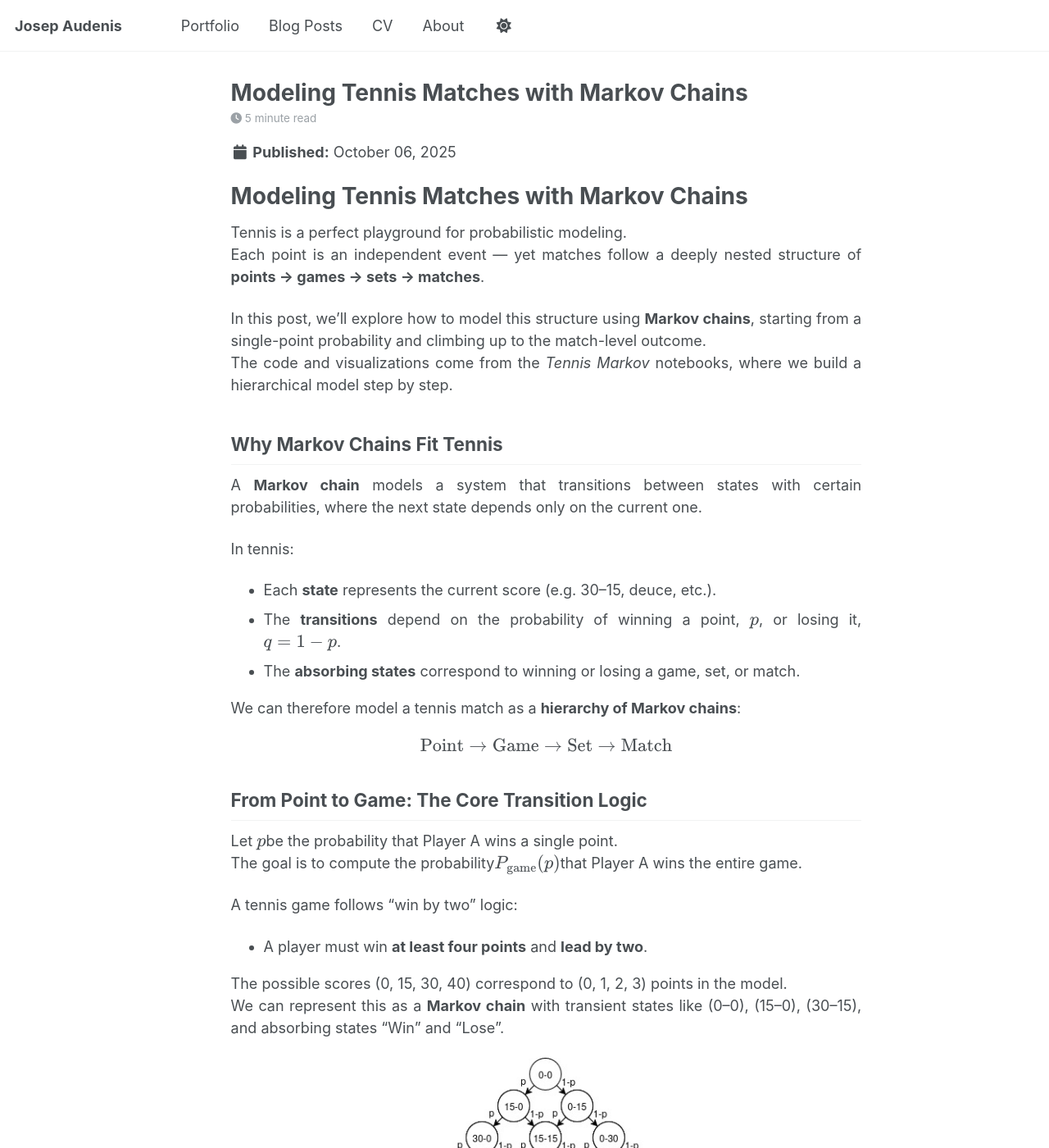
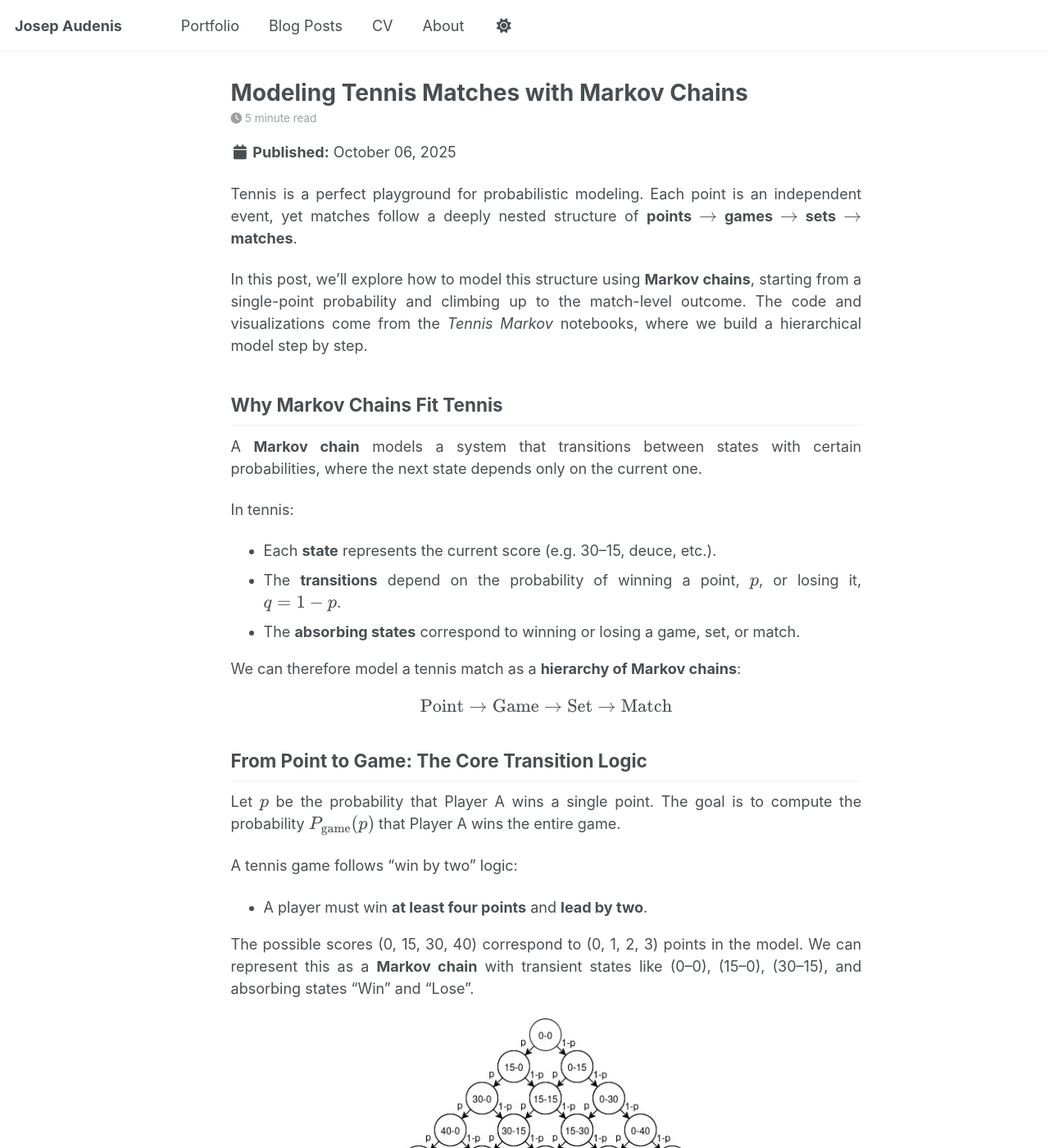
Before and after one commit to josep-audenis/josep-audenis.github.io, a Jekyll site: the page built from _posts/2025-10-06-tennis-markov.md, in a window 1280 px wide and 1400 px high. Shown: the whole window at 82% size. Built offline with Jekyll 4.4.1, drawn with Linux system fonts in a browser that asks for light colours; comment, search, counter and statistics services are not loaded; some of the changed text lies outside the part shown.

Commit message:
tennis-markov inline math solved

```diff
--- a/_posts/2025-10-06-tennis-markov.md
+++ b/_posts/2025-10-06-tennis-markov.md
@@ -9,13 +9,9 @@ tags:
     - Probability
 ---
 
-# Modeling Tennis Matches with Markov Chains
+Tennis is a perfect playground for probabilistic modeling. Each point is an independent event, yet matches follow a deeply nested structure of **points \\(\rightarrow\\) games \\(\rightarrow\\) sets \\(\rightarrow\\) matches**.
 
-Tennis is a perfect playground for probabilistic modeling.
-Each point is an independent event — yet matches follow a deeply nested structure of **points → games → sets → matches**.
-
-In this post, we’ll explore how to model this structure using **Markov chains**, starting from a single-point probability and climbing up to the match-level outcome.
-The code and visualizations come from the *Tennis Markov* notebooks, where we build a hierarchical model step by step.
+In this post, we’ll explore how to model this structure using **Markov chains**, starting from a single-point probability and climbing up to the match-level outcome. The code and visualizations come from the *Tennis Markov* notebooks, where we build a hierarchical model step by step.
 
 
 ## Why Markov Chains Fit Tennis
@@ -36,19 +32,17 @@ $$
 
 ## From Point to Game: The Core Transition Logic
 
-Let \\(p\\)be the probability that Player A wins a single point.
-The goal is to compute the probability\\(P_{\text{game}}(p)\\)that Player A wins the entire game.
+Let \\(p\\) be the probability that Player A wins a single point. The goal is to compute the probability \\(P_{\text{game}}(p)\\) that Player A wins the entire game.
 
 A tennis game follows “win by two” logic:
 - A player must win **at least four points** and **lead by two**.
 
-The possible scores (0, 15, 30, 40) correspond to (0, 1, 2, 3) points in the model.
-We can represent this as a **Markov chain** with transient states like (0–0), (15–0), (30–15), and absorbing states “Win” and “Lose”.
+The possible scores (0, 15, 30, 40) correspond to (0, 1, 2, 3) points in the model. We can represent this as a **Markov chain** with transient states like (0–0), (15–0), (30–15), and absorbing states “Win” and “Lose”.
 
 
 <img src="/images/blogs/tennis-markov/markov-points.jpg" alt="Game possible score transitions" width="350" style="display: block; margin: auto;">
 
-The recursive formula for the probability of winning a game from state\\((a, b)\\)is:
+The recursive formula for the probability of winning a game from state \\((a, b)\\) is:
 
 $$
 P(a, b) = p \, P(a + 1, b) + q \, P(a, b + 1)
@@ -66,8 +60,7 @@ $$
 
 ## The Deuce and the “Infinite Loop” Problem
 
-When both players reach 40–40 (i.e.\\(a = b = 3\\)), the game enters the **deuce** state.
-From here, a player must win **two consecutive points** to win the game — but if each player alternates wins, the game can in theory continue indefinitely.
+When both players reach 40–40 (i.e.\\(a = b = 3\\)), the game enters the **deuce** state. From here, a player must win **two consecutive points** to win the game, but if each player alternates wins, the game can in theory continue indefinitely.
 
 This introduces a **loop** in the Markov chain:
 
@@ -84,14 +77,12 @@ and both advantage states can return to **Deuce** if the other player wins the n
 
 <img src="/images/blogs/tennis-markov/deuce-markov.jpg" alt="Deuce–advantage–deuce transitions." width="600" style="display: block; margin: auto;">
 
-To handle this properly, we can derive the probability of eventually winning from deuce,\\(P_D\\), using infinite series or recursion.
-
-Let\\(p\\)be the probability of winning a single point.
+To handle this properly, we can derive the probability of eventually winning from deuce,\\(P_D\\), using infinite series or recursion. Let \\(p\\) be the probability of winning a single point.
 
 From deuce:
-- With probability\\(p^2\\), Player A wins two consecutive points and wins the game.
-- With probability\\(q^2\\), Player B wins two consecutive points and A loses.
-- With probability\\(2pq\\), they split points and return to deuce.
+- With probability \\(p^2\\), Player A wins two consecutive points and wins the game.
+- With probability \\(q^2\\), Player B wins two consecutive points and A loses.
+- With probability \\(2pq\\), they split points and return to deuce.
 
 Thus:
 
@@ -99,7 +90,7 @@ $$
 P_D = p^2 + 2pq \, P_D
 $$
 
-Solving for\\(P_D\\):
+Solving for \\(P_D\\):
 
 $$
 P_D = \frac{p^2}{1 - 2pq}
@@ -118,11 +109,9 @@ $$
 
 ## From Game to Set: Building a Higher-Level Markov Chain
 
-A tennis set is usually first to **six games**, win by two, with a possible **tiebreak at 6–6**.
-We can use the same recursive logic, but now the unit of progression is **games**, not points.
+A tennis set is usually first to **six games**, win by two, with a possible **tiebreak at 6–6**. We can use the same recursive logic, but now the unit of progression is **games**, not points.
 
-Let\\(g = P_{\text{game}}(p)\\)be the probability of winning a game.
-Then, the probability of winning a set,\\(P_{\text{set}}(g)$, can be expressed as:
+Let \\(g = P_{\text{game}}(p)\\) be the probability of winning a game. Then, the probability of winning a set, \\(P_{\text{set}}(g)\\), can be expressed as:
 
 $$
 P_{\text{set}}(a, b) = g \, P_{\text{set}}(a + 1, b) + (1 - g) \, P_{\text{set}}(a, b + 1)
@@ -167,7 +155,7 @@ Markov chains offer an elegant mathematical lens for tennis:
 - Each level (point, game, set, match) is a **nested stochastic process**.
 - The probability of winning a match grows **superlinearly** with point-level advantage.
 - The **deuce cycle** introduces a theoretically infinite loop, elegantly resolved using geometric reasoning.
-- This modeling framework provides a foundation for deeper extensions, such as different\\(p\\)values on serve and return, or momentum effects.
+- This modeling framework provides a foundation for deeper extensions, such as different \\(p\\) values on serve and return, or momentum effects.
 
 
 <img src="/images/blogs/tennis-markov/p_all.png" alt="Probability of winning" width="500" style="display: block; margin: auto;">
@@ -175,8 +163,7 @@ Markov chains offer an elegant mathematical lens for tennis:
 
 ## Repository and Notebook
 
-All formulas and derivations in this post come from the *Tennis Markov* notebook, where the entire model is implemented and visualized.
-You can explore the code and plots here:
+All formulas and derivations in this post come from the *Tennis Markov* notebook, where the entire model is implemented and visualized. You can explore the code and plots here:
 
 <a href="https://github.com/josep-audenis/tennis-markov" target="_blank">GitHub Repo</a>
 
```
Also changed, not shown: other parts of _posts/2025-10-06-tennis-markov.md (+1 -2 lines).
